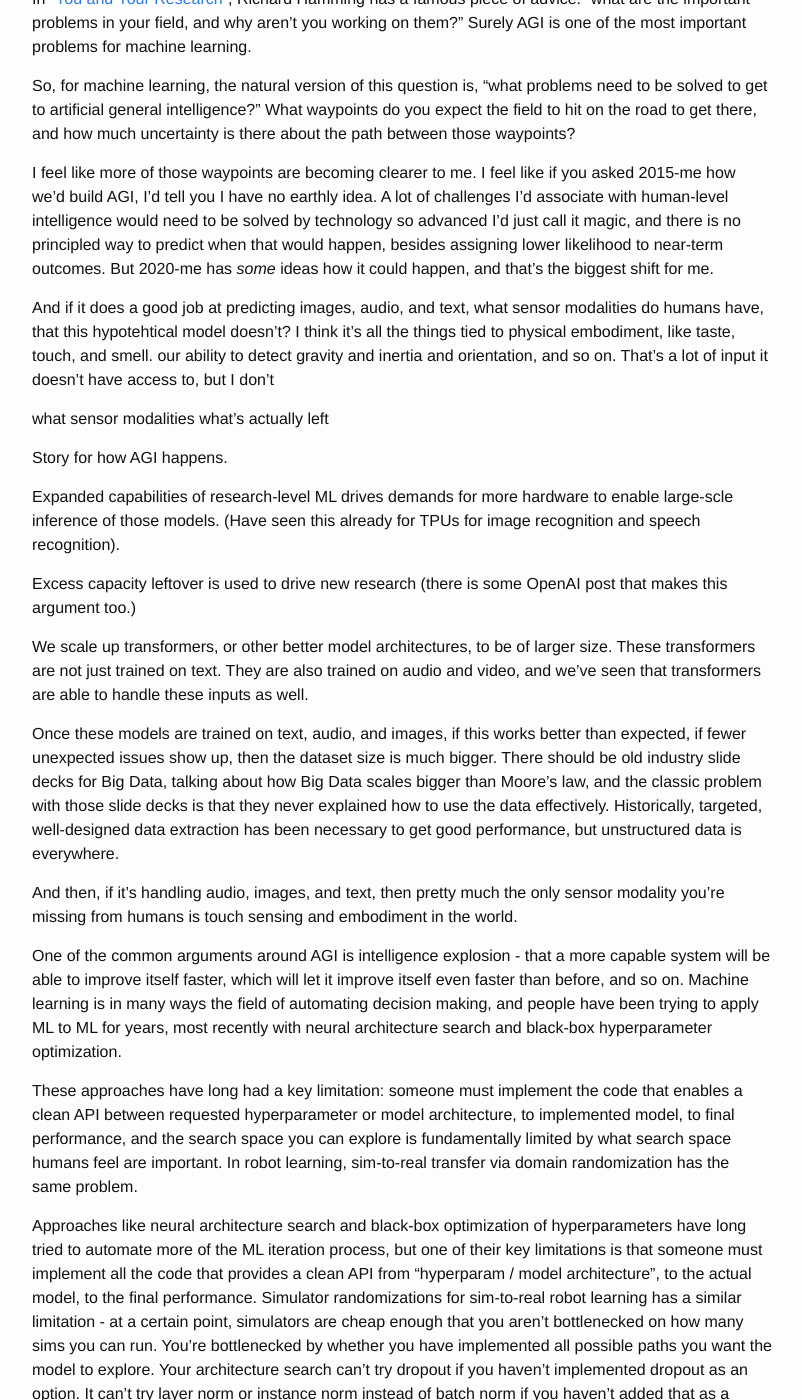
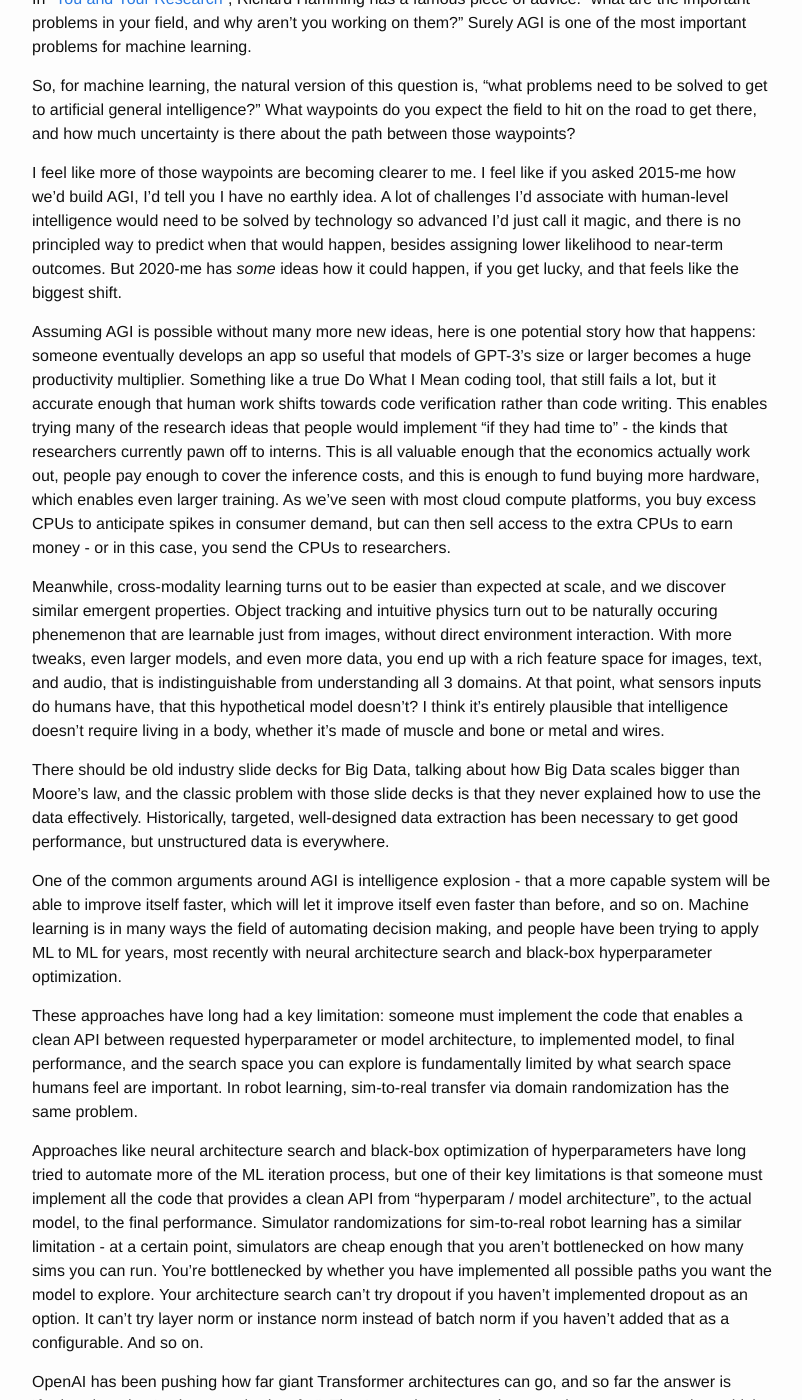
Before and after one commit to alexirpan/alexirpan.github.io, a Jekyll site: the page built from _posts/2020-06-19-ai-timelines.markdown, in a window 1280 px wide and 1400 px high, scrolled down 5423 px. Shown: the whole window, without its empty margins (238-1040 px from the left). Built offline with Jekyll 4.4.1, drawn with Linux system fonts in a browser that asks for light colours; nearby versions of some CDN libraries; comment, search, counter and statistics services are not loaded.

Commit message:
When you notice you have the same paragraph written 3 different ways

```diff
--- a/_posts/2020-06-19-ai-timelines.markdown
+++ b/_posts/2020-06-19-ai-timelines.markdown
@@ -311,48 +311,39 @@
 be solved by technology so advanced I'd just call it magic, and there is no
 principled way to predict when that would happen, besides assigning lower
 likelihood to near-term outcomes. But 2020-me has *some* ideas how it could
-happen, and that's the biggest shift for me.
+happen, if you get lucky, and that feels like the biggest shift.
 
+Assuming AGI is possible without many more new ideas, here is one potential
+story how that happens: someone eventually develops an app so useful that
+models of GPT-3's size or larger becomes a huge productivity multiplier. Something
+like a true Do What I Mean coding tool, that still fails a lot, but it
+accurate enough that human work shifts towards code verification rather than
+code writing. This enables trying many of the research ideas that people would
+implement "if they had time to" - the kinds that researchers currently pawn off
+to interns. This is all valuable enough that the economics actually work out,
+people pay enough to cover the inference costs, and this is enough to fund
+buying more hardware, which enables even larger training. As we've seen with
+most cloud compute platforms, you buy excess CPUs to anticipate spikes in
+consumer demand, but can then sell access to the extra CPUs to earn money -
+or in this case, you send the CPUs to researchers.
 
+Meanwhile, cross-modality learning turns out to be easier than expected at scale,
+and we discover similar emergent properties. Object tracking and intuitive
+physics turn out to be naturally occuring phenemenon that are learnable just
+from images, without direct environment interaction. With more tweaks, even
+larger models, and even more data, you end up with a rich feature space for
+images, text, and audio, that is indistinguishable from understanding all 3
+domains. At that point, what sensors inputs do humans have, that this
+hypothetical model doesn't?
+I think it's entirely plausible that intelligence doesn't require
+living in a body, whether it's made of muscle and bone or metal and wires.
 
-And if it does a good job at predicting images, audio, and text,
-what sensor modalities do humans have, that this hypotehtical model doesn't?
-I think it's all the things tied to physical embodiment, like taste, touch,
-and smell.
-our ability to detect gravity and inertia and orientation, and so on. That's a
-lot of input it doesn't have access to, but I don't
-
-what sensor modalities
-what's actually left
-
-
-
-Story for how AGI happens.
-
-Expanded capabilities of research-level ML drives demands for more hardware
-to enable large-scle inference of those models. (Have seen this already for
-TPUs for image recognition and speech recognition).
-
-Excess capacity leftover is used to drive new research (there is some OpenAI
-post that makes this argument too.)
-
-We scale up transformers, or other better model architectures, to be of larger
-size. These transformers are not just trained on text. They are also trained
-on audio and video, and we've seen that transformers are able to handle these
-inputs as well.
-
-Once these models are trained on text, audio, and images, if this works
-better than expected, if fewer unexpected issues show up, then the dataset
-size is much bigger. There should be old industry slide decks for Big Data,
+There should be old industry slide decks for Big Data,
 talking about how Big Data scales bigger than Moore's law, and the classic
 problem with those slide decks is that they never explained how to use
 the data effectively. Historically, targeted, well-designed data extraction
 has been necessary to get good performance, but unstructured data is
 everywhere.
-
-And then, if it's handling audio, images, and text, then pretty much the
-only sensor modality you're missing from humans is touch sensing and
-embodiment in the world.
 
 
 One of the common arguments around AGI is intelligence explosion - that a
```
